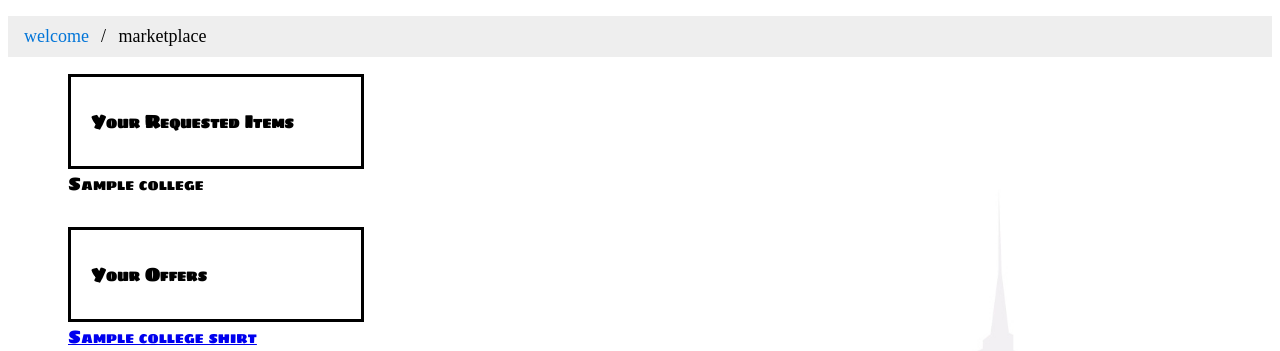
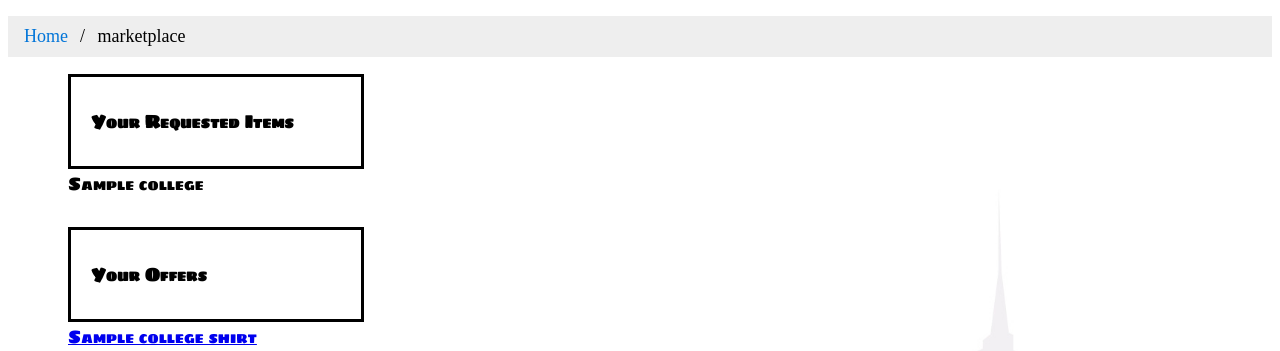
Before and after one commit to Pranavnkom/College-Attire-Trader, a Django app: template templates/status.html in a window 1280 px wide. Shown: the top 351 px of the page. Run offline with Django 3.2, Linux system fonts and the light colour scheme; the template is opened without the code that fills it: most values are stand-ins (such as "Sample title", 1, 10 or a date in 2020); some web fonts are replaced.

Commit message:
chaneges

```diff
--- a/templates/marketplace.html
+++ b/templates/marketplace.html
@@ -4,7 +4,7 @@
   <meta charset="UTF-8">
   <link rel="stylesheet" href="../styles/marketplace.css">
   <ul class="breadcrumb">
-    <li><a href="/welcome?current_user={{token}}">welcome</a></li>
+    <li><a href="/welcome?current_user={{token}}">Home</a></li>
     <li>marketplace</li>
   </ul>
 </head>
--- a/templates/status.html
+++ b/templates/status.html
@@ -7,7 +7,7 @@
   <link href="https://fonts.googleapis.com/css?family=Bowlby+One+SC|Coda:800|Gravitas+One|Sigmar+One" rel="stylesheet">
   <link rel="stylesheet" href="../styles/font-loading.css">
   <ul class="breadcrumb">
-  <li><a href="/welcome?current_user={{token}}">welcome</a></li>
+  <li><a href="/welcome?current_user={{token}}">Home</a></li>
   <li>marketplace</li>
   </ul>
   </head>
--- a/templates/upload.html
+++ b/templates/upload.html
@@ -7,7 +7,7 @@
   <link href="https://fonts.googleapis.com/css?family=Bowlby+One+SC|Coda:800|Gravitas+One|Sigmar+One" rel="stylesheet">
   <link rel="stylesheet" href="../styles/font-loading.css">
   <ul class="breadcrumb">
-  <li><a href="/welcome?current_user={{logged.tokens}}">welcome</a></li>
+  <li><a href="/welcome?current_user={{logged.tokens}}">Home</a></li>
   <li>marketplace</li>
   </ul>
   Super shirts!
```
